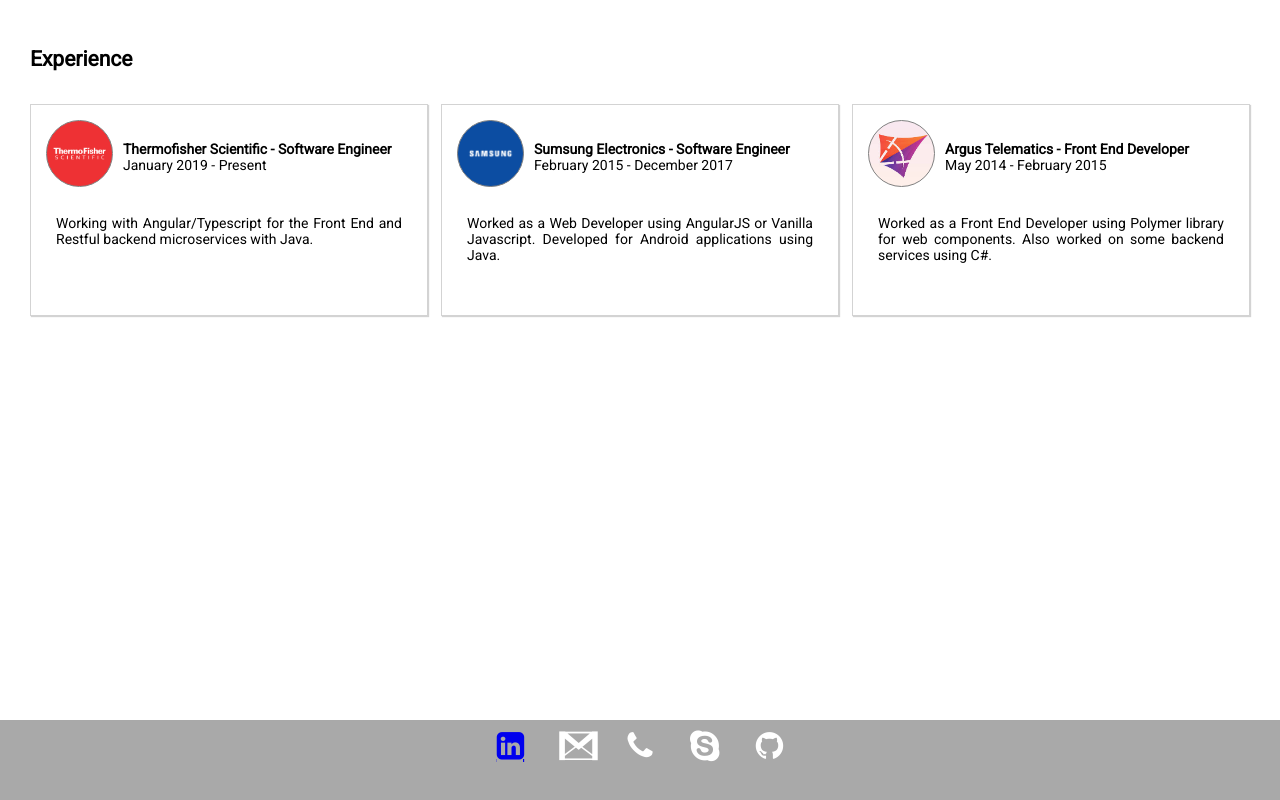
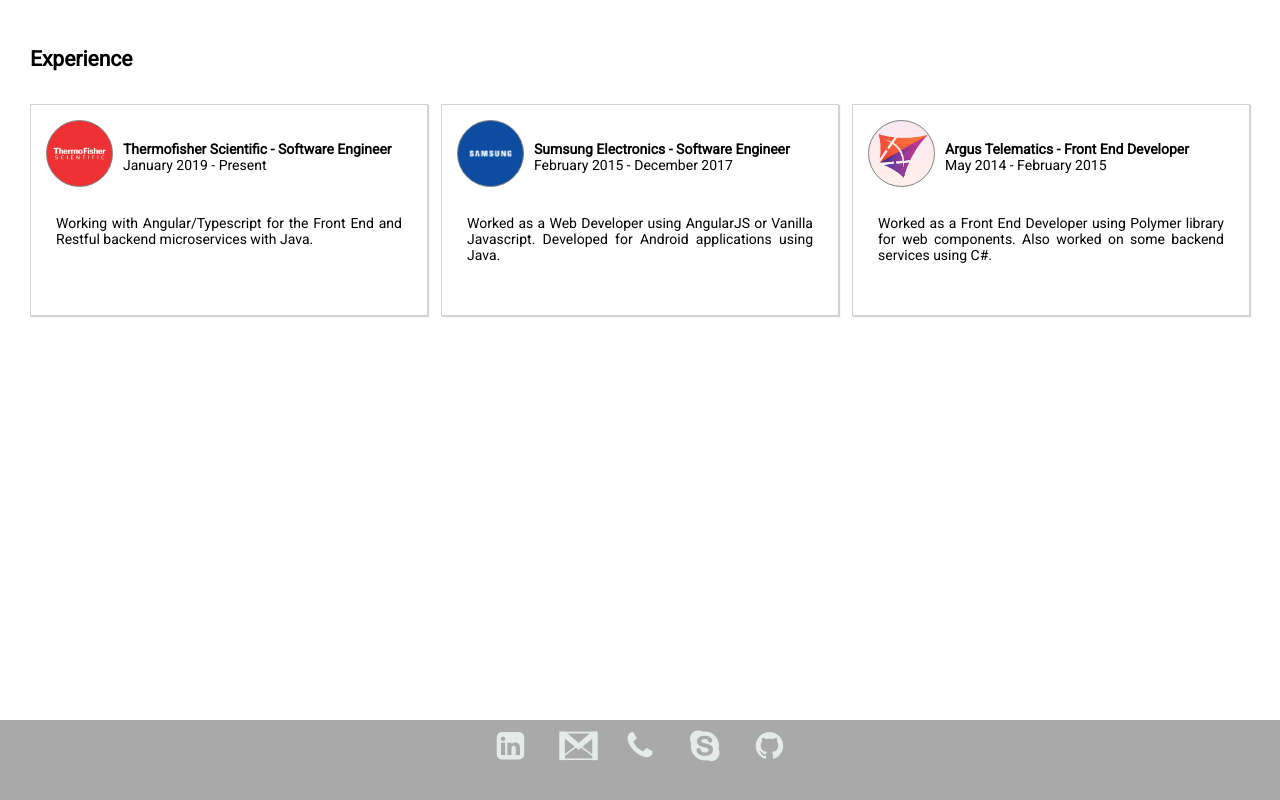
Before and after one commit to LeonardoVincente/portfolio, a plain HTML site: page index.html in a window 1280 px wide. Shown: the part 800-1600 px from the top of the page. Drawn offline with nearby package versions, Linux system fonts and the light colour scheme.

Commit message:
Changes to images links and colors

```diff
--- a/index.html
+++ b/index.html
@@ -70,11 +70,22 @@
         </section>
         <footer>
             <div id="contact">
-                <div><a href="https://www.linkedin.com/in/ingleonardohernandez/"><i class="icon-fontello icon-linkedin-squared"></i></a></div>
-                <div><i class="icon-fontello icon-gmail"></i></div>
-                <div><i class="icon-fontello icon-phone"></i></div>
-                <div><i class="icon-fontello icon-skype"></i></div>
-                <div><i class="icon-fontello icon-github-circled"></i></div>
+                <div>
+                    <a href="https://www.linkedin.com/in/ingleonardohernandez/" target="_blank">
+                        <i class="icon-fontello icon-linkedin-squared"></i></a>
+                </div>
+                <div>
+                    <a href="mailto: ic.lehevi@gmail.com"><i class="icon-fontello icon-gmail"></i></a>
+                </div>
+                <div>
+                    <a href="tel:+526641926036"><i class="icon-fontello icon-phone"></i></a>
+                </div>
+                <div>
+                    <a href="skype:ic.lehevi@gmail.com?call"><i class="icon-fontello icon-skype"></i></a>
+                </div>
+                <div>
+                    <a href="https://github.com/LeonardoVincente" target="_blank"><i class="icon-fontello icon-github-circled"></i></a>
+                </div>
             </div>
         </footer>
     </div>
--- a/styles/style.css
+++ b/styles/style.css
@@ -262,3 +262,32 @@ footer{
 #contact > div{
   margin: 10px;
 }
+
+#contact .icon-fontello, #contact .icon-fontello:visited{
+  color: #e4ebea;
+  text-decoration:  none;
+  /* background-color: #26a69a; */
+}
+
+
+#contact .icon-linkedin-squared:hover{
+  color: #0077B5;
+}
+
+#contact .icon-skype:hover{
+  color: #00AFF0
+}
+
+
+#contact .icon-phone:hover{
+  color: #4AC959
+}
+
+#contact .icon-gmail:hover{
+  color: #D44638;
+}
+
+
+#contact .icon-github-circled:hover{
+  color: #6e5494;
+}
```
